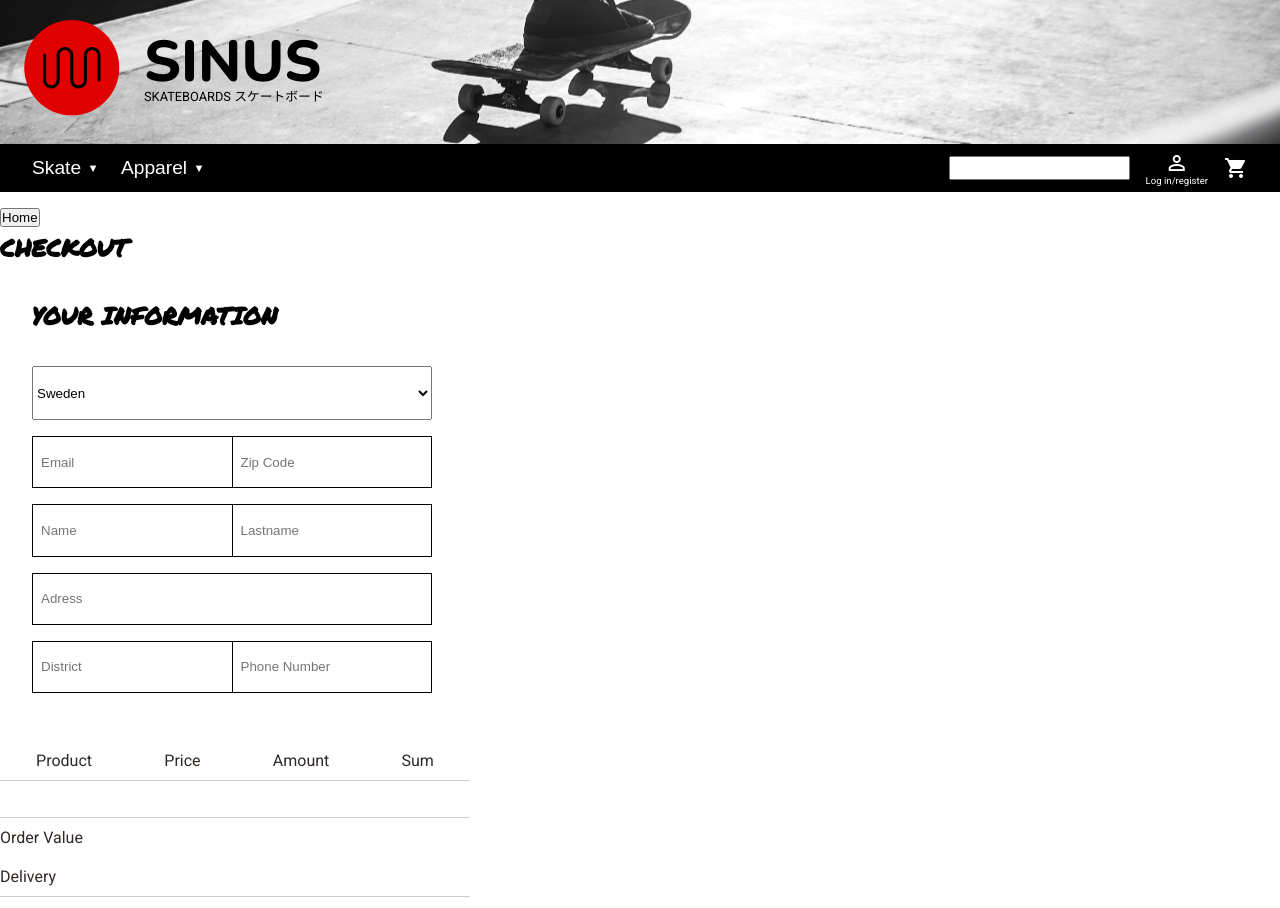
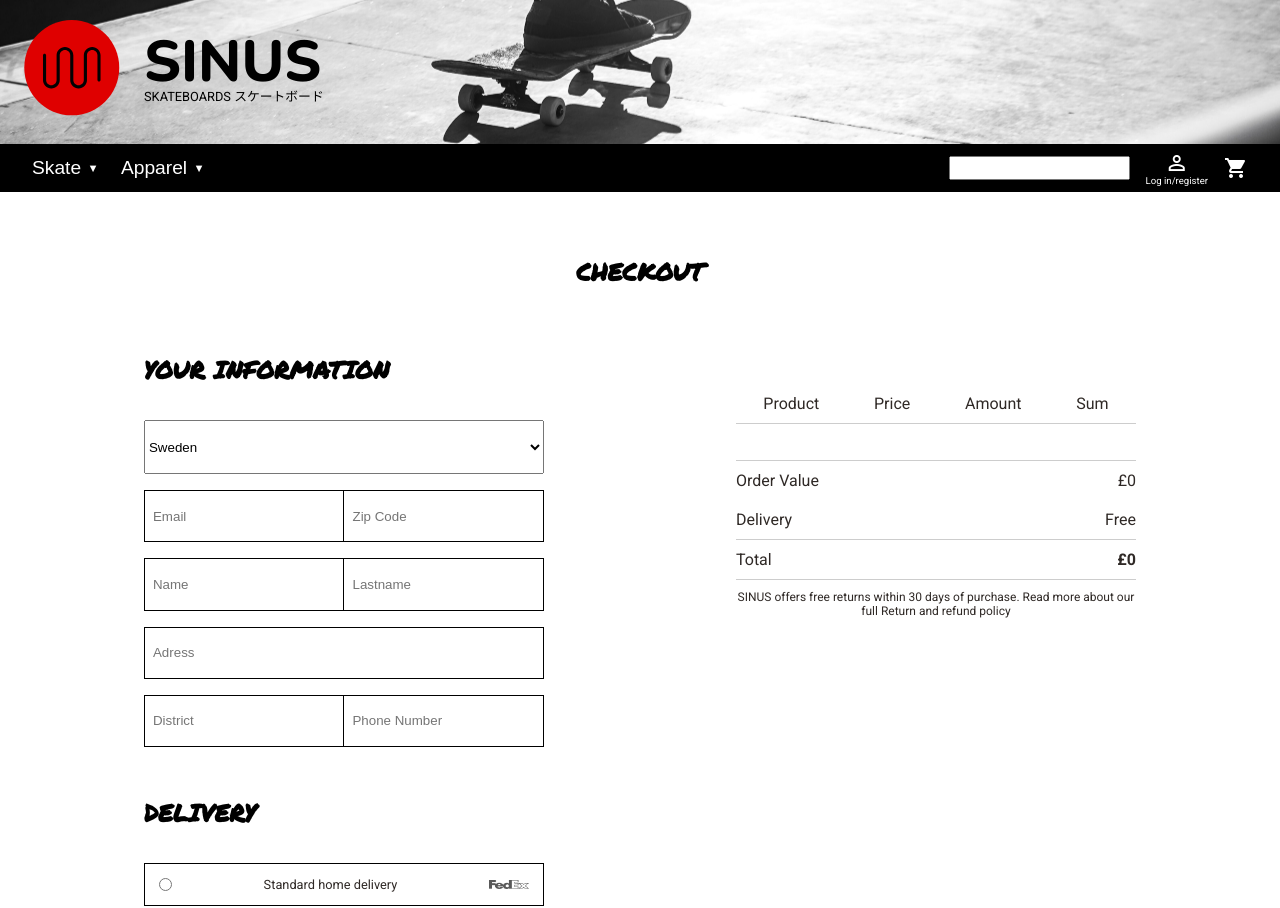
Before and after one commit to shakana0/Sinus-skate-shop, a Vue app: page /Checkout in a window 1280 px wide. Shown: the top 908 px of the page. Built offline with nearby package versions, Linux system fonts and the light colour scheme; a web font is replaced by a local one.

Commit message:
layout done in checkout

```diff
--- a/src/components/CartBag.vue
+++ b/src/components/CartBag.vue
@@ -1,5 +1,5 @@
 <template>
-  <section>
+  <section class="cartbag-wrapper">
     <div class="lineWrapper">
       <p>Product</p>
       <p>Price</p>
@@ -9,12 +9,18 @@
     <div class="line"></div>
     <br /><br />
     <div class="line"></div>
-    <p>Order Value</p>
-    <p>Delivery</p>
+    <div class="total">
+      <p>Order Value</p>
+      <p>£{{ getTotalPrice }}</p>
+    </div>
+    <div class="total">
+      <p>Delivery</p>
+      <p>Free</p>
+    </div>
     <div class="line"></div>
     <div class="total">
       <p>Total</p>
-      <p>£{{ getTotalPrice }}</p>
+      <p class="total-price">£{{ getTotalPrice }}</p>
     </div>
     <div class="line"></div>
     <p class="orderInfo">
@@ -35,12 +41,14 @@ export default {
 </script>
 
 <style lang="scss" scoped>
-section {
-  width: 470px;
+.cartbag-wrapper {
+  margin-top: 2rem;
+  width: 400px;
+
   div.total {
     display: flex;
     justify-content: space-between;
-    p:nth-child(2) {
+    p.total-price{
       font-weight: 600;
     }
   }
--- a/src/components/Delivery.vue
+++ b/src/components/Delivery.vue
@@ -37,10 +37,10 @@
 
 <style scoped lang="scss">
 form {
-  margin: 2rem;
+  margin: 0 2rem 2rem 2rem;
   width: 400px;
   h2 {
-    margin: 2rem 0;
+    margin-bottom: 2rem;
   }
   div {
     border: 1px solid black;
--- a/src/components/PaymentForm.vue
+++ b/src/components/PaymentForm.vue
@@ -37,7 +37,7 @@ export default {
 <style scoped lang="scss">
 @import "https://fonts.googleapis.com/icon?family=Material+Icons";
 form {
-  margin: 2rem;
+  // margin: 2rem;
   width: 400px;
   h2 {
     margin-bottom: 2rem;
--- a/src/views/CheckoutPage.vue
+++ b/src/views/CheckoutPage.vue
@@ -1,10 +1,9 @@
 <template>
   <main class="checkoutLayout">
-    <router-link to="/"><button>Home</button> </router-link>
     <h2>CHECKOUT</h2>
-    <PaymentForm/>
-    <CartBag/>
-    <Delivery />
+    <PaymentForm class="paymentform"/>
+    <CartBag class="cartbag"/>
+    <Delivery class="delivery"/>
   </main>
 </template>
 
@@ -19,5 +18,33 @@ export default {
 </script>
 
 <style scoped lang="scss">
+.checkoutLayout{
+  padding: 0 3rem;
+  display: grid;
+  grid-template-columns: repeat(12, 1fr);
+   grid-template-rows: 10rem auto;
+   grid-template-areas:
+   ". . . . checkout checkout checkout checkout . . . ."
+   "payment payment payment payment payment payment cartbag cartbag cartbag cartbag cartbag cartbag"
+   "delivery delivery delivery delivery delivery delivery cartbag cartbag cartbag cartbag cartbag cartbag"
+   ;
 
+    h2{
+     grid-area: checkout;
+    justify-self:center;
+    align-self: center;
+    }
+  .cartbag{
+    grid-area: cartbag;
+       justify-self:center;
+    }
+  .paymentform {
+    grid-area: payment;
+       justify-self:center;
+  }
+  .delivery{
+    grid-area: delivery;
+    justify-self:center;
+  }
+}
 </style>
```
